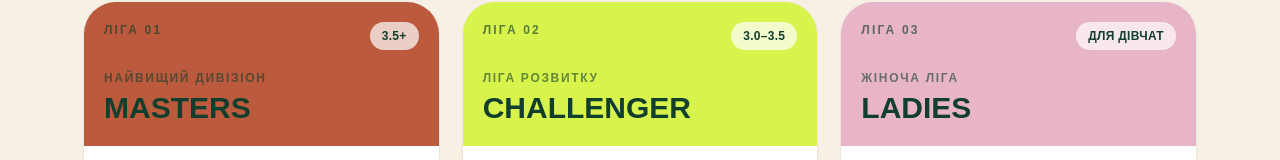
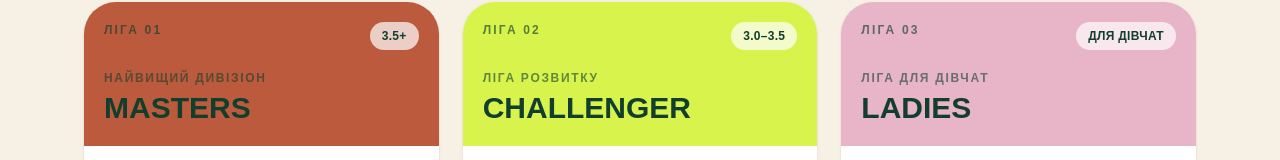
Before and after one commit to yellowblue9912-cell/irpin-tennis-next, a Next.js app: page /league in a window 1280 px wide. Shown: the part 522-682 px from the top of the page. Built offline with nearby package versions, Linux system fonts and the light colour scheme.

Commit message:
Unify Ladies league wording

```diff
--- a/app/league/page.tsx
+++ b/app/league/page.tsx
@@ -38,16 +38,16 @@ const leagues = [
   {
     name: "Ladies",
     slug: "ladies",
-    label: "Жіноча ліга",
+    label: "Ліга для дівчат",
     rating: "Усі рівні",
     description:
       "Окрема тенісна ліга для дівчат, де можна знайти суперниць свого рівня, грати матчі та брати участь у турнірах.",
     purpose:
-      "Мета ліги — розвивати жіночий теніс у нашій спільноті та створювати дружню, але конкурентну атмосферу.",
+      "Мета ліги — розвивати теніс серед дівчат у нашій спільноті та створювати дружню, але конкурентну атмосферу.",
     features: [
       "Матчі між гравчинями різного рівня",
-      "Окремий жіночий рейтинг",
-      "Жіночі турніри та зустрічі",
+      "Окремий рейтинг ліги",
+      "Турніри та зустрічі для дівчат",
     ],
     accent: "bg-[#e8b4c8]",
     button: "bg-[#123f2d] text-white",
@@ -241,7 +241,7 @@ export default function LeaguePage() {
                 </p>
 
                 <p className="mt-2 text-sm leading-6 text-white/55">
-                  Жіноча тенісна спільнота.
+                  Тенісна спільнота для дівчат.
                 </p>
               </div>
             </div>
--- a/app/page.tsx
+++ b/app/page.tsx
@@ -55,7 +55,7 @@ const leagues = [
   {
     name: "Ladies",
     href: "/league/ladies",
-    label: "Жіноча ліга",
+    label: "Ліга для дівчат",
   },
 ];
 
```
